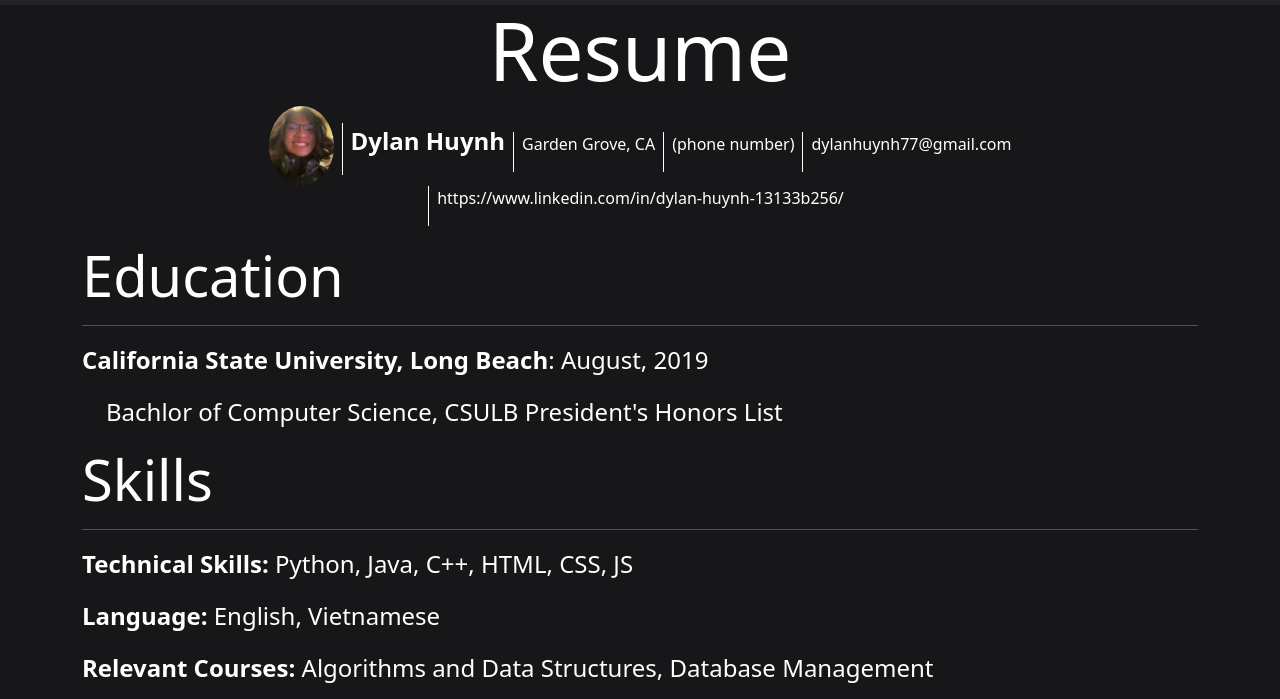
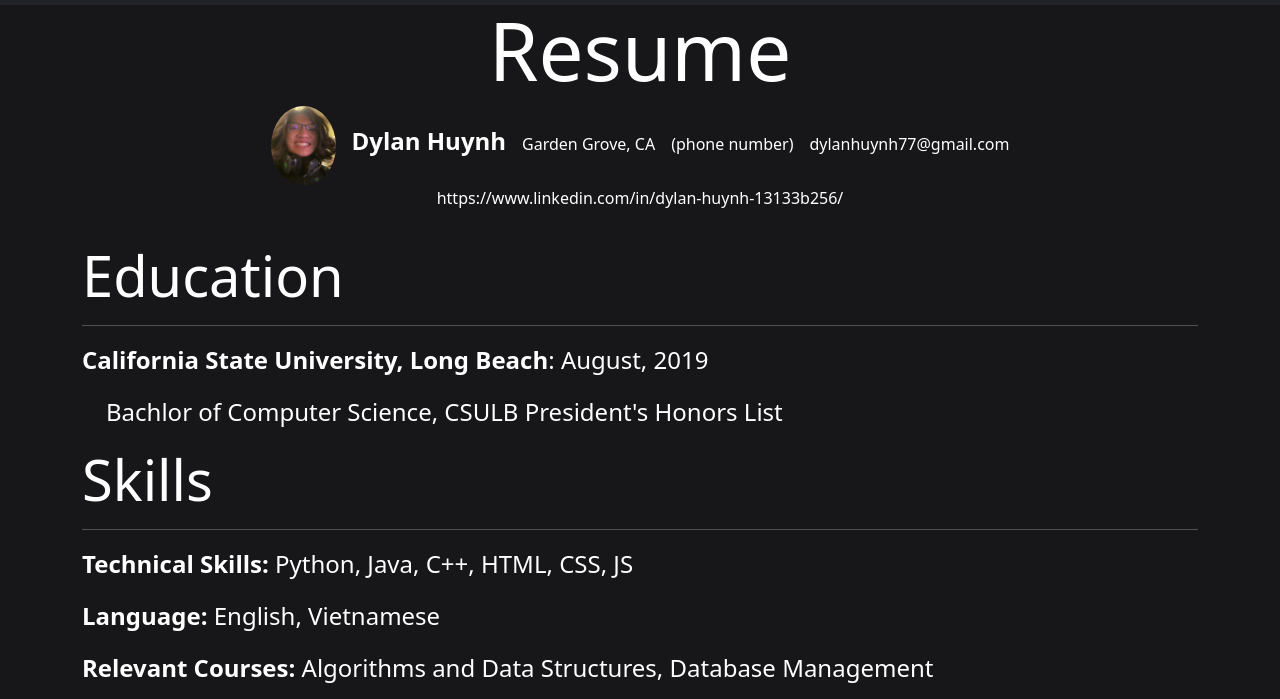
Before and after one commit to dolan77/dolan77.github.io, a website: page about.html in a window 1280 px wide. Shown: the part 63-762 px from the top of the page. Drawn offline with nearby package versions, Linux system fonts and the light colour scheme.

Commit message:
About.html
Changed the information section on the about.html file. Removed the borders to add a cleaner look.

```diff
--- a/styles.css
+++ b/styles.css
@@ -90,7 +90,6 @@ body{
 }
 
 .resume-section li {
-    border-left: 1px solid white;
     padding: 0rem 0.5rem;
 }
 
```
Also changed, not shown: about.html (+4 -0 lines).
